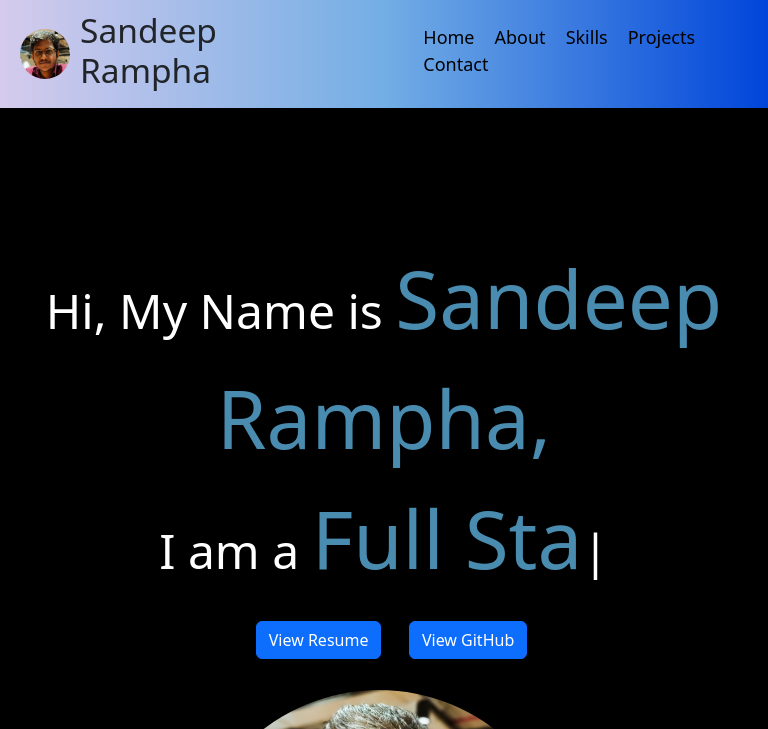
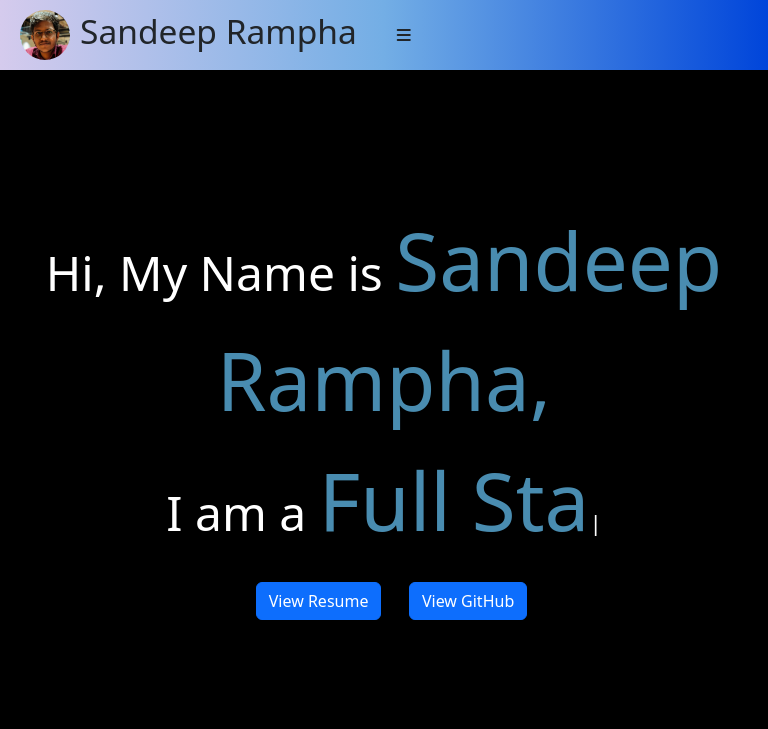
Before and after one commit to SandeepRampha/Sandeep-s-Portfolio, a plain HTML site: page index.html in a window 768 px wide. Shown: the top 729 px of the page. Drawn offline with nearby package versions, Linux system fonts and the light colour scheme.

Commit message:
Changes Menu for mobile view

```diff
--- a/index.html
+++ b/index.html
@@ -17,13 +17,15 @@
                 <img class="icon" src="Images/icon.jpg" alt="Profile icon">
                 <h1>Sandeep Rampha</h1>
                 <div class="tags">
-                    <ul>
+                    <ul id="sidemenu">
                         <li><a href="#">Home</a></li>
                         <li><a href="#secondSection">About</a></li>
                         <li><a href="#thirdSection">Skills</a></li>
                         <li><a href="#fourthSection">Projects</a></li>
                         <li><a href="#footer">Contact</a></li>
+                        <i class="fas fa-times" onclick="closeMenu()"></i>
                     </ul>
+                    <i id="move" class="fas fa-bars" onclick="openMenu()"></i>
                 </div>
             </div>
         </nav>
@@ -302,6 +304,19 @@
 
     <script src="https://cdn.jsdelivr.net/npm/bootstrap@5.3.3/dist/js/bootstrap.bundle.min.js" integrity="sha384-YvpcrYf0tY3lHB60NNkmXc5s9fDVZLESaAA55NDzOxhy9GkcIdslK1eN7N6jIeHz" crossorigin="anonymous">
     </script>
+
+    <script>
+
+       var sidemenu = document.getElementById("sidemenu");
+
+       function openMenu(){
+        sidemenu.style.right="0";
+       }
+
+       function closeMenu(){
+        sidemenu.style.right="-200px";
+       }
+    </script>
 </body>
 
 </html>
--- a/style.css
+++ b/style.css
@@ -31,16 +31,21 @@ h1 {
 
 nav ul {
     display: flex;
-    text-align: right;
+    text-align: center;
     align-items: center; /* Center links vertically */
     flex-wrap: wrap; /* Allows wrapping for small screens */
     margin-top: 10px;
+    flex-direction: row;
 
 }
 
 nav ul li {
     list-style-type: none;
     margin: 0px 10px; /* Reduced margin between links */
+}
+
+nav ul li:hover{
+    border-bottom: 2px solid white ;
 }
 
 nav ul li a {
@@ -65,9 +70,9 @@ main {
 }
 
 .rightSection img {
-    width: 100%;
     max-width: 380px;
     border-radius: 50%;
+    flex-direction: column-reverse;
 }
 
 .leftSection {
@@ -171,6 +176,10 @@ p {
     text-decoration: none;
 }
 
+nav .fas{
+    display: none;
+}
+
 @media (max-width: 768px) {
     .row, .reverse {
         flex-direction: column;
@@ -184,6 +193,44 @@ p {
     .row, .reverse {
         margin-bottom: 30px;
     }
+
+    .leftSection span{
+        font-size: 1.4rem;
+        margin: 20px 0;
+    }
+
+    nav .fas{
+        display: block;
+        align-items: flex-end;
+    }
+
+    nav ul{
+        background: rgb(194, 232, 232);
+        position: fixed;
+        top: 0px;
+        right: -200px;
+        width: 200px;
+        height: 100vh;
+        padding-top: 50px;
+        z-index: 2;
+        transition: right 0.8s;
+    }
+
+    #move{
+        margin-left: 2.5rem;
+    }
+
+    nav ul li {
+        display: block;
+        margin:25px;
+    }
+
+    nav ul .fas{
+        position: absolute;
+        top: 25px;
+        left: 25px;
+        cursor: pointer;
+    }
 }
 
 
@@ -191,7 +238,7 @@ p {
 @media (min-width: 768px) {
     /* For tablets and larger screens */
     nav ul {
-        margin-left: 50px; /* Adjust left margin */
+        margin-left: 200px; /* Adjust left margin */
     }
 
     .firstSection {
@@ -208,7 +255,7 @@ p {
 @media (min-width: 1024px) {
     /* For desktop screens */
     nav ul {
-        margin-left: auto; /* Move navigation to the right */
+        margin-left: 750px; /* Move navigation to the right */
     }
 
     .leftSection {
@@ -226,9 +273,8 @@ p {
         font-size: 2rem;
     }
 
-    .leftSection {
-        margin-bottom: 20px;
-    }
+
+
 }
 
 /* Skills Section */
@@ -249,6 +295,14 @@ p {
 }
 
 @media (max-width: 768px) {
+    *{
+        margin: 0;
+        padding: 0;
+    }
+
+    .profile tags ul li{
+        flex-wrap: nowrap;
+    }
     .skills ul {
         flex-direction: column;
         align-items: center;
@@ -256,6 +310,7 @@ p {
 
     .skills ul li {
         flex: 0 0 100%;
+        flex-wrap: nowrap;
     }
 }
 
```
